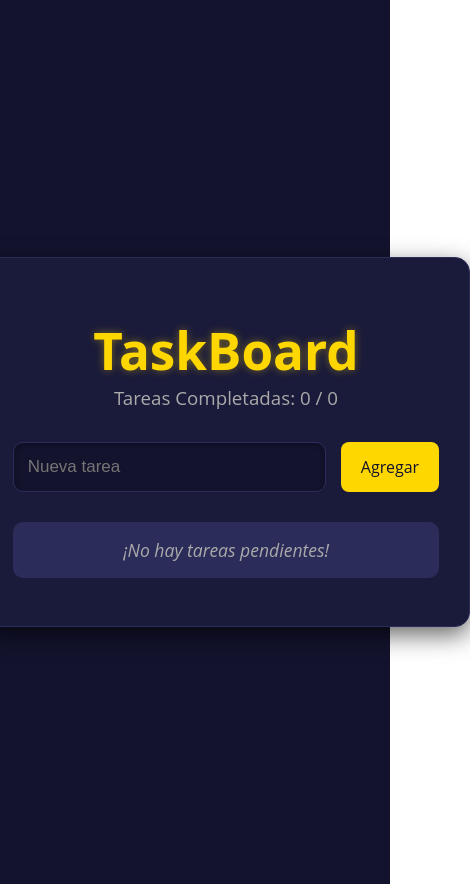
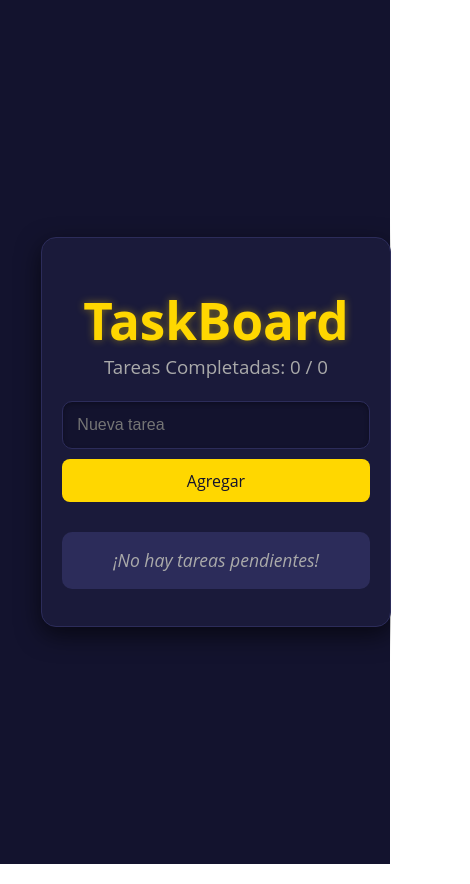
Before and after one commit to Zeth444/Tablon-de-Tareas, a React (Vite) app: page / in a window 390 px wide. Shown: the whole page, 470 px wide, since content can reach past the window. Built offline with nearby package versions, Linux system fonts and the light colour scheme.

Commit message:
Enhance CSS with responsive design and adjustments
Added responsive styles for mobile view and adjusted various CSS properties for better layout and readability.

```diff
--- a/src/App.css
+++ b/src/App.css
@@ -1,7 +1,7 @@
 :root {
-  --blue-deep: #1a1a3a; /* Azul profundo, como el de tu imagen 2 */
+  --blue-deep: #1a1a3a;
   --blue-darker: #13132e; /* Un poco más oscuro para el fondo general */
-  --blue-light: #2c2c5a; /* Un tono más claro para el contenedor de la app */
+  --blue-light: #2c2c5a;
   --yellow-bright: #ffd700; /* Amarillo brillante para acentos */
   --yellow-hover: #ffed82; /* Amarillo un poco más claro para hover */
   --text-light: #e0e0e0; /* Texto claro */
@@ -30,14 +30,14 @@ body {
   margin: 40px auto;
   padding: 30px;
   background-color: var(--blue-deep); /* Contenedor azul profundo */
-  border-radius: 15px; /* Bordes más redondeados */
+  border-radius: 15px;
   box-shadow: 0 8px 25px var(--shadow-color); /* Sombra más pronunciada */
   border: 1px solid var(--blue-light); /* Borde sutil */
 }
 
 h1 {
   text-align: center;
-  color: var(--yellow-bright); /* Título amarillo */
+  color: var(--yellow-bright);
   margin-bottom: 5px;
   font-size: 2.5em;
   text-shadow: 0 0 8px rgba(255, 215, 0, 0.4); /* Efecto de brillo sutil */
@@ -54,7 +54,7 @@ h3 {
 /* --- Formulario (Input + Botón) --- */
 form {
   display: flex;
-  gap: 15px; /* Más espacio entre input y botón */
+  gap: 15px;
   margin-bottom: 30px;
 }
 
@@ -139,7 +139,6 @@ input[type='checkbox'] {
 .task-item span {
   flex-grow: 1;
   font-size: 1.15em;
-  /* 👇 Añade estas tres líneas nuevas 👇 */
   white-space: nowrap;          /* No permite saltos de línea */
   overflow: hidden;             /* Oculta el texto que se desborda */
   text-overflow: ellipsis;      /* Muestra puntos suspensivos */
@@ -152,17 +151,15 @@ input[type='checkbox'] {
   padding: 8px 15px;
   border: 1px solid transparent;
   min-width: 90px;
-  transition: all 0.2s ease; /* <--- Esta línea es clave para la suavidad */
+  transition: all 0.2s ease;
 }
 
-/* --- 2. ¡LA REGLA DEL BRILLO! (Esta es la que falta) --- */
 .task-item button:hover {
   background-color: var(--red-error);
   color: var(--text-light);
   box-shadow: 0 0 10px var(--red-error), 0 0 15px var(--red-error); /* <--- El brillo neón */
 }
 
-/* --- 3. La Excepción (para que no brille si ya está completada) --- */
 .task-item.completada button:hover {
   background-color: transparent; /* Se queda transparente */
   color: var(--red-error);      /* Mantiene el color rojo */
@@ -186,3 +183,51 @@ input[type='checkbox'] {
 .task-item.completada button:hover {
   box-shadow: none;
 }
+
+@media (max-width: 600px) {
+
+  body {
+    padding: 10px; /* Menos espacio en los bordes */
+  }
+
+  .App {
+    margin: 10px auto; /* Menos margen arriba/abajo */
+    padding: 20px;     /* Menos relleno interno */
+  }
+
+  h1 {
+    font-size: 2.0em; /* Título un poco más pequeño */
+  }
+
+  h3 {
+    margin-bottom: 20px;
+  }
+
+  /* Hacemos que el formulario se ponga en vertical */
+  form {
+    flex-direction: column;
+    gap: 10px; /* Espacio entre el input y el botón */
+  }
+
+  /* Ajustamos tamaños de letra para mejor lectura */
+  input[name='titulo'],
+  button {
+    font-size: 16px;
+    padding: 14px;
+  }
+
+  /* Ajustamos el ítem de la tarea */
+  .task-item {
+    padding: 12px;
+    gap: 10px;
+  }
+
+  .task-item span {
+    font-size: 1.0em; /* Texto de la tarea un poco más pequeño */
+  }
+
+  .task-item button {
+    padding: 8px 12px; /* Ajuste del botón eliminar */
+    min-width: 80px;
+  }
+}
```
